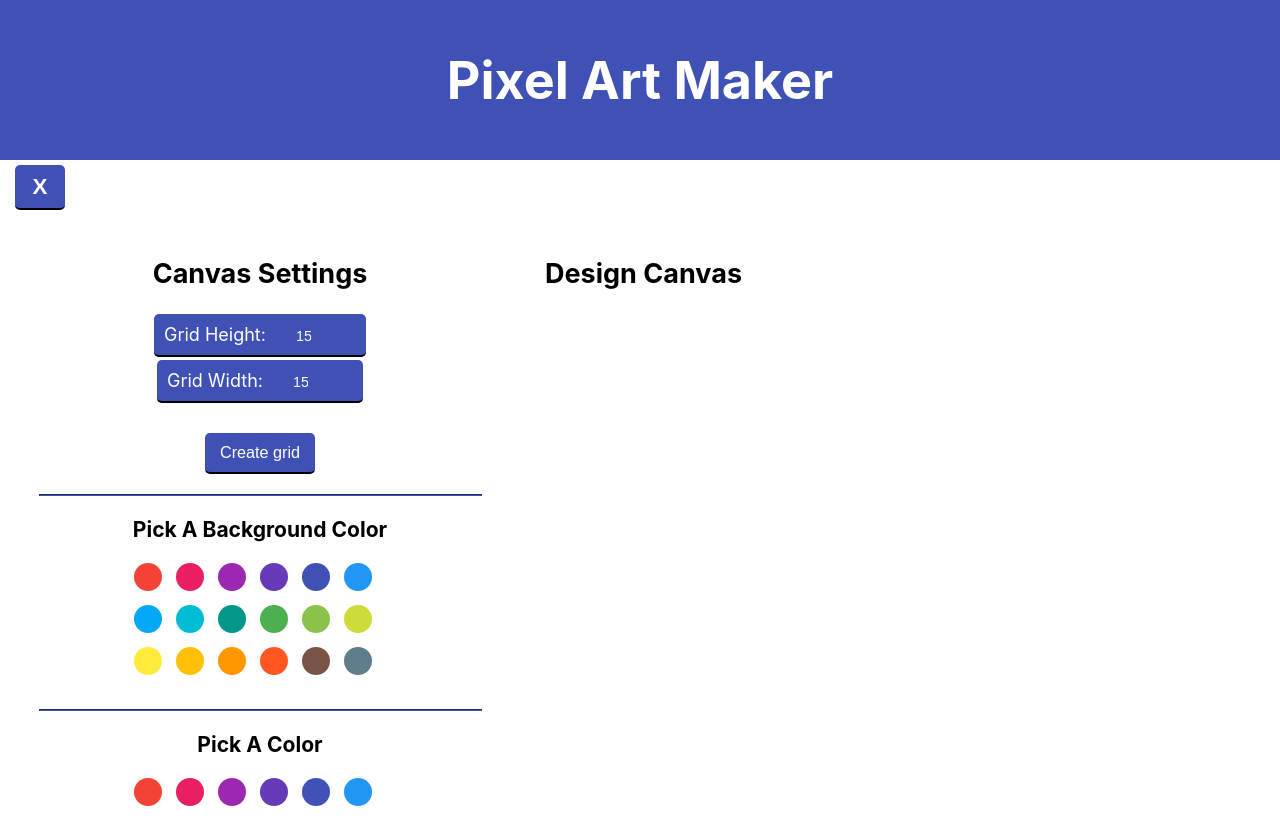
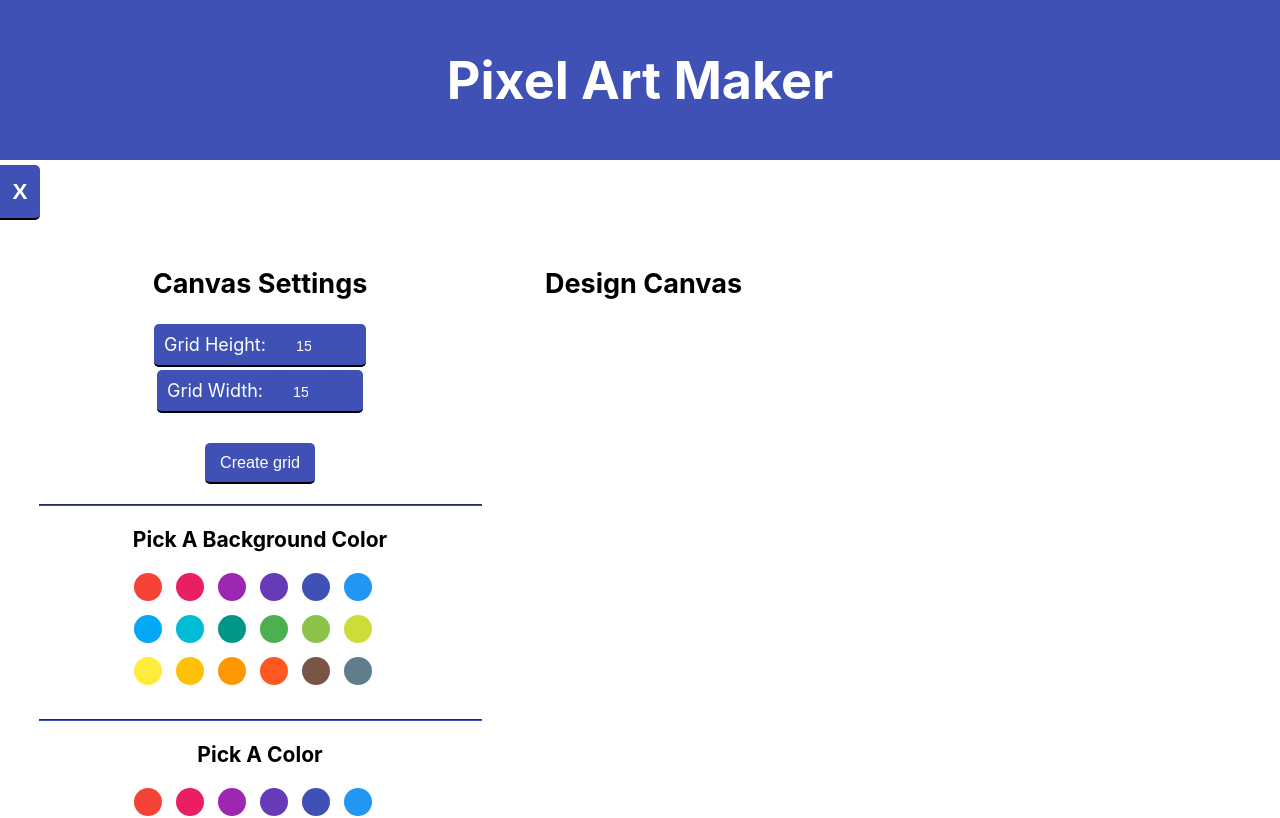
Before and after one commit to cMikolai/react-pixel-art-maker, a React (Create React App) app: page / in a window 1280 px wide. Shown: the top 818 px of the page. Built offline with nearby package versions, Linux system fonts and the light colour scheme.

Commit message:
change menu style

```diff
--- a/src/App.css
+++ b/src/App.css
@@ -50,11 +50,12 @@ appearance: none;
 }
 
 .show-settings {
-  width: 50px;
-  height: 45px;
-  border-radius: 5px;
+  width: 40px;
+  height: 55px;
+  border-bottom-right-radius: 5px;
+  border-top-right-radius: 5px;
   border: none;
-  margin: 5px 15px;
+  margin: 5px 0;
   font-size: 1.4em;
   font-weight: bold;
   color: var(--second-text-color);
```
